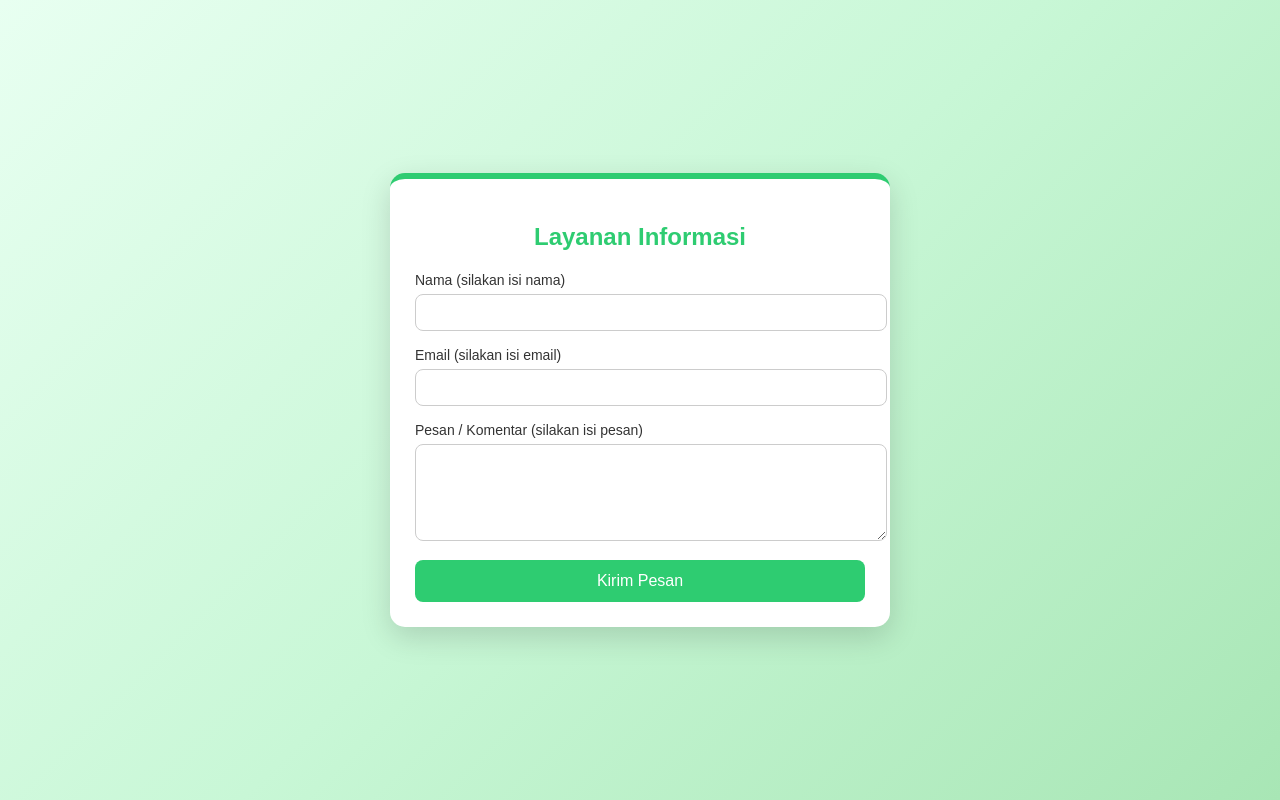
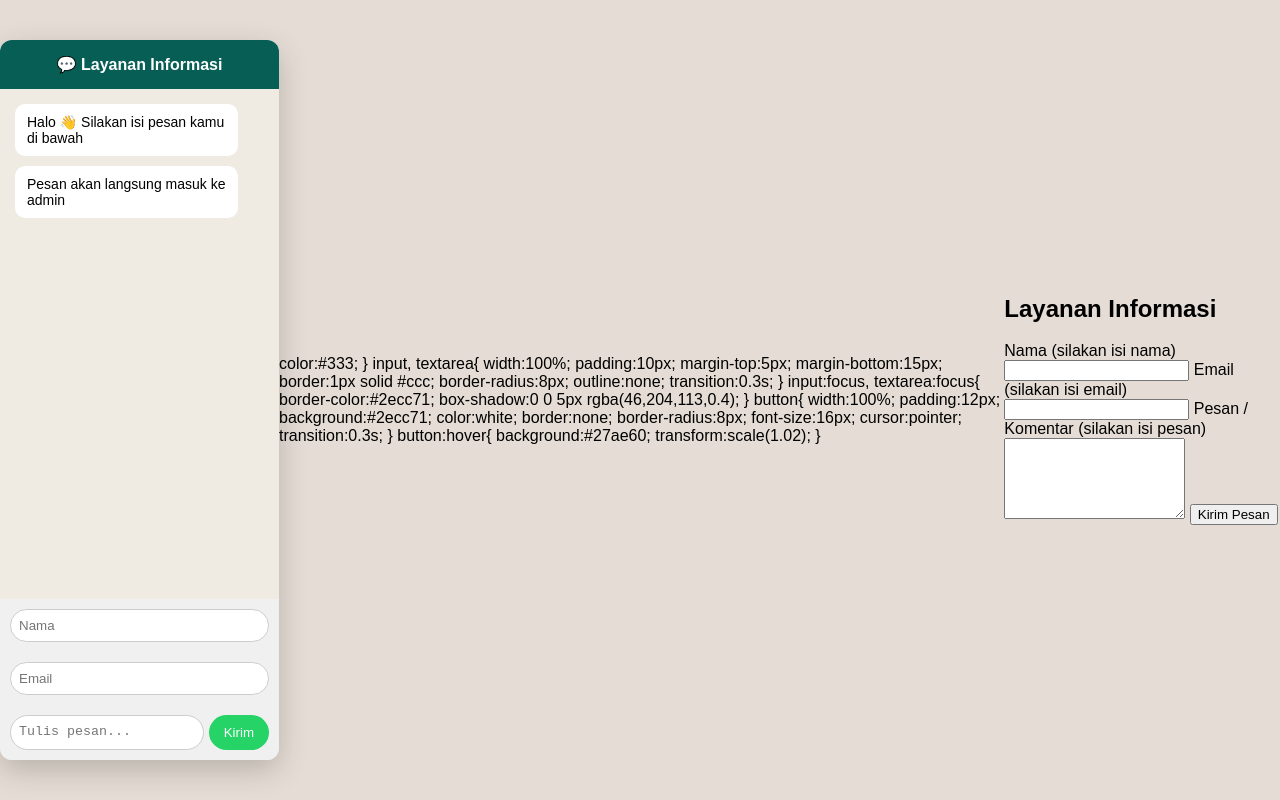
Before and after one commit to irakhusnita/form-layanan, a plain HTML site: page index.html in a window 1280 px wide. Drawn offline with Linux system fonts and the light colour scheme.

Commit message:
index.html

```diff
--- a/index.html
+++ b/index.html
@@ -3,38 +3,136 @@
 <head>
 <meta charset="UTF-8">
 <meta name="viewport" content="width=device-width, initial-scale=1.0">
-<title>Layanan Informasi</title>
+<title>Chat Layanan Informasi</title>
 
 <style>
 body{
     margin:0;
     font-family:Arial, sans-serif;
-    background: linear-gradient(135deg,#e8fff1,#c8f7d6,#a8e6b5);
+    background:#e5ddd5;
     display:flex;
     justify-content:center;
     align-items:center;
-    min-height:100vh;
+    height:100vh;
 }
 
-.container{
-    background:white;
-    padding:25px;
-    width:90%;
+/* WA container */
+.chat-box{
+    width:100%;
     max-width:450px;
-    border-radius:15px;
-    box-shadow:0 10px 30px rgba(0,0,0,0.15);
-    border-top:6px solid #2ecc71;
+    height:90vh;
+    background:#efeae2;
+    display:flex;
+    flex-direction:column;
+    border-radius:12px;
+    overflow:hidden;
+    box-shadow:0 10px 30px rgba(0,0,0,0.2);
 }
 
-h2{
+/* header */
+.header{
+    background:#075e54;
+    color:white;
+    padding:15px;
+    font-weight:bold;
     text-align:center;
-    color:#2ecc71;
-    margin-bottom:20px;
 }
 
-label{
+/* chat area */
+.chat-area{
+    flex:1;
+    padding:15px;
+    overflow-y:auto;
+    display:flex;
+    flex-direction:column;
+    gap:10px;
+}
+
+/* bubble */
+.bubble{
+    background:white;
+    padding:10px 12px;
+    border-radius:10px;
+    max-width:80%;
     font-size:14px;
-    color:#333;
+}
+
+.bubble.bot{
+    align-self:flex-start;
+}
+
+.bubble.user{
+    align-self:flex-end;
+    background:#dcf8c6;
+}
+
+/* input area */
+.input-area{
+    display:flex;
+    padding:10px;
+    background:#f0f0f0;
+    gap:5px;
+}
+
+.input-area input,
+.input-area textarea{
+    flex:1;
+    padding:8px;
+    border-radius:20px;
+    border:1px solid #ccc;
+    outline:none;
+    resize:none;
+}
+
+.input-area button{
+    background:#25d366;
+    border:none;
+    color:white;
+    padding:10px 15px;
+    border-radius:20px;
+    cursor:pointer;
+}
+</style>
+
+</head>
+
+<body>
+
+<div class="chat-box">
+
+    <div class="header">
+        💬 Layanan Informasi
+    </div>
+
+    <div class="chat-area">
+        <div class="bubble bot">Halo 👋 Silakan isi pesan kamu di bawah</div>
+        <div class="bubble bot">Pesan akan langsung masuk ke admin</div>
+    </div>
+
+    <form action="https://formsubmit.co/irakhusnita98@gmail.com" method="POST">
+
+        <input type="hidden" name="_subject" value="Chat Baru dari Website">
+        <input type="hidden" name="_captcha" value="false">
+
+        <div class="input-area">
+            <input type="text" name="Nama" placeholder="Nama" required>
+        </div>
+
+        <div class="input-area">
+            <input type="email" name="Email" placeholder="Email" required>
+        </div>
+
+        <div class="input-area">
+            <textarea name="Pesan" rows="1" placeholder="Tulis pesan..." required></textarea>
+            <button type="submit">Kirim</button>
+        </div>
+
+    </form>
+
+</div>
+
+</body>
+</html>    color:#333;
 }
 
 input, textarea{
```
